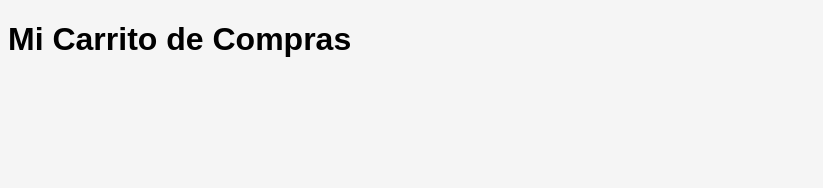
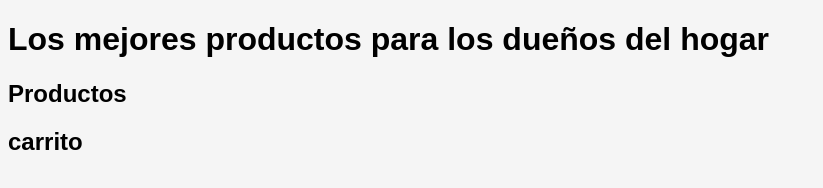
Before and after one commit to HUlauLA/Carrito_compras, a plain HTML site: page index.html in a window 1280 px wide. Shown: the whole page, without its empty margins (0-823 px from the left). Drawn offline with Linux system fonts and the light colour scheme.

Commit message:
iniciando el index

```diff
--- a/index.html
+++ b/index.html
@@ -3,14 +3,24 @@
 <head>
     <meta charset="UTF-8">
     <meta name="viewport" content="width=device-width, initial-scale=1.0">
-    <title>Carrito de Compras</title>
+    <title>Tienda de mascotas</title>
     <link rel="stylesheet" href="css/style.css">
 </head>
 <body>
 
-    <h1>Mi Carrito de Compras</h1>
-    <div id="productos"></div>
-    <div id="carrito"></div>
+    <header><h1>Los mejores productos para los dueños del hogar</h1></header>
+
+    <main class="wrap">
+        <section>
+            <h2>Productos</h2>
+            <div id="productos" class="grid"></div>
+        </section>
+
+        <aside>
+            <h2>carrito</h2>
+            <div id="carrito"></div>
+        </aside>
+    </main>
 
     <script src="js/script.js"></script>
 </body>
```
